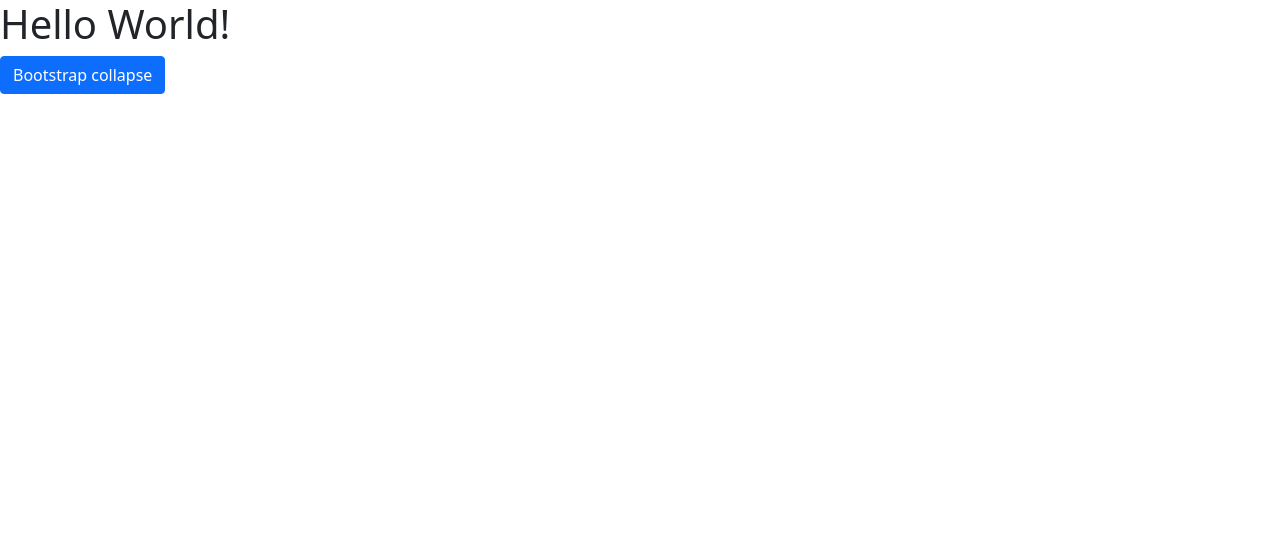
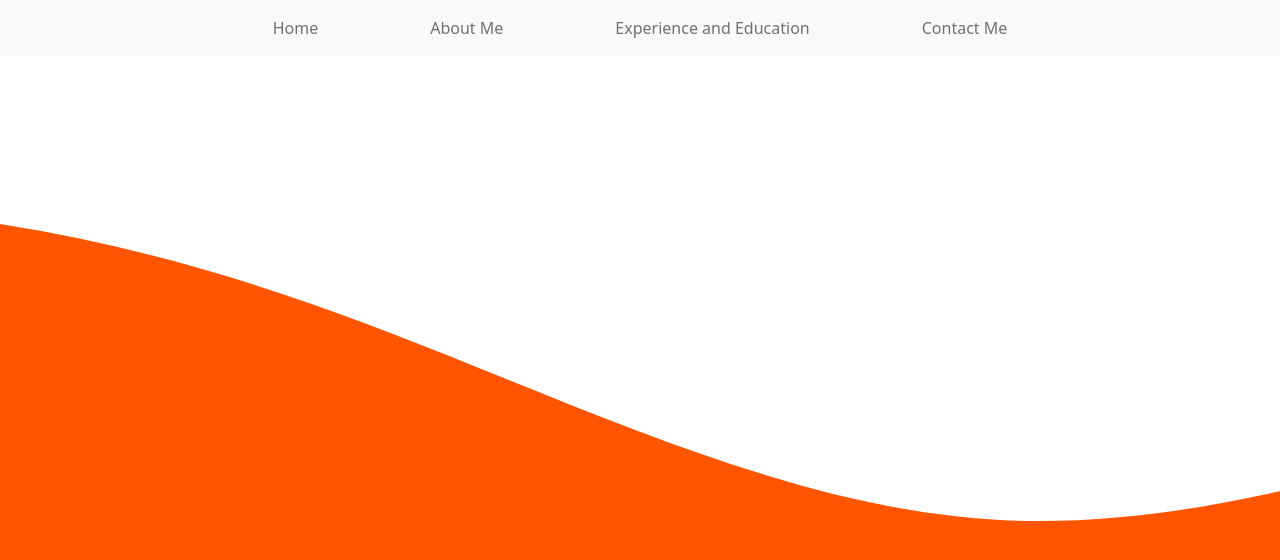
Before and after one commit to amoschoomy/my-biography, a Vue app: page / in a window 1280 px wide. Shown: the top 560 px of the page. Built offline with nearby package versions, Linux system fonts and the light colour scheme.

Commit message:
add navbar

```diff
--- a/index.html
+++ b/index.html
@@ -3,6 +3,7 @@
   <head>
     <meta charset="UTF-8" />
     <link rel="icon" href="/favicon.ico" />
+    <link rel="stylesheet" href="./src/assets/custom.css"/>
     <meta name="viewport" content="width=device-width, initial-scale=1.0" />
     <title>Vite App</title>
   </head>
--- a/package.json
+++ b/package.json
@@ -11,7 +11,8 @@
   "dependencies": {
     "bootstrap": "^5.1.3",
     "pinia": "^2.0.11",
-    "vue": "^3.2.31"
+    "vue": "^3.2.31",
+    "vue-router": "^4.0.12"
   },
   "devDependencies": {
     "@rushstack/eslint-patch": "^1.1.0",
--- a/src/App.vue
+++ b/src/App.vue
@@ -1,21 +1,36 @@
 <script setup lang="ts">
-import HelloWorld from "./components/HelloWorld.vue";
+// import HelloWorld from "./components/HelloWorld.vue";
 </script>
 
 <template>
-  <header>
-    <div class="wrapper">
-      <HelloWorld msg="Hello World!" />
-      <button
-        class="btn btn-primary"
-        data-bs-target="#collapseTarget"
-        data-bs-toggle="collapse"
-      >
-        Bootstrap collapse
-      </button>
-      <div class="collapse py-2" id="collapseTarget">
-        This is the toggle-able content!
+  <nav class="navbar navbar-expand-sm navbar-light bg-light">
+    <button
+      class="navbar-toggler"
+      type="button"
+      data-bs-toggle="collapse"
+      data-bs-target="#navbarsExample11"
+      aria-expanded="false"
+      aria-label="Toggle navigation"
+    >
+      <span class="navbar-toggler-icon"></span>
+    </button>
+    <div class="mx-auto d-sm-flex d-block flex-sm-nowrap">
+      <div class="collapse navbar-collapse text-center" id="navbarsExample11">
+        <div class="navbar-nav">
+          <li class="nav-item active mx-5">
+            <a class="nav-link" href="#">Home</a>
+          </li>
+          <li class="nav-item mx-5">
+            <a class="nav-link" href="#">About Me</a>
+          </li>
+          <li class="nav-item mx-5">
+            <a class="nav-link" href="#">Experience and Education</a>
+          </li>
+          <li class="nav-item mx-5">
+            <a class="nav-link" href="#">Contact Me</a>
+          </li>
+        </div>
       </div>
     </div>
-  </header>
+  </nav>
 </template>
--- /dev/null
+++ b/src/assets/custom.css
@@ -0,0 +1,7 @@
+body {
+    background: url(./background-wave.svg) no-repeat center center fixed;
+    -webkit-background-size: cover;
+    -moz-background-size: cover;
+    -o-background-size: cover;
+    background-size: cover;
+    }
--- /dev/null
+++ b/src/router.ts
@@ -0,0 +1,3 @@
+import { createRouter, createWebHistory } from "vue-router";
+
+const routerHistory = createWebHistory();
```
Also changed, not shown: src/assets/background-wave.svg (added), src/components/About.vue (added), src/components/ContactMe.vue (added), src/components/ExpAndEdu.vue (added), src/components/Home.vue (renamed from src/components/HelloWorld.vue), 1 other file (tests, documents, lock files or other folders).
